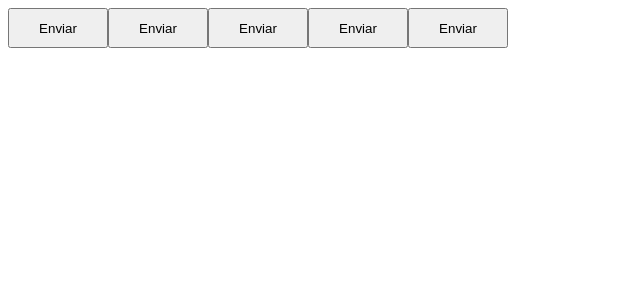
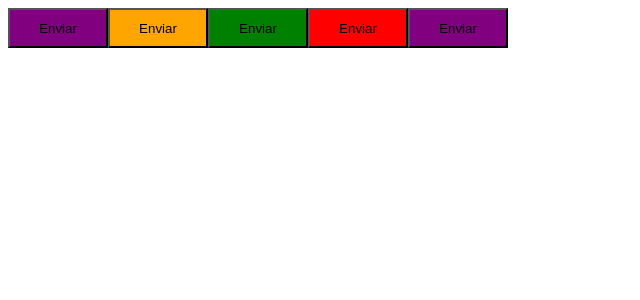
Before and after one commit to Marianadias503/M-todo-Pomodoro, a React (Vite) app in the folder ProjetoPomodoro/: page / in a window 1280 px wide. Shown: the top 300 px of the page, without its empty margins (0-640 px from the left). Built offline with nearby package versions, Linux system fonts and the light colour scheme.

Commit message:
ultilizando styled components

```diff
--- a/ProjetoPomodoro/src/App.tsx
+++ b/ProjetoPomodoro/src/App.tsx
@@ -7,7 +7,7 @@ export function App() {
 
 <>
 <Buttton variant="primary"  />
-<Buttton variant="secundary" />
+<Buttton variant="secondary" />
 <Buttton variant="success" />
 <Buttton variant="danger" />
 <Buttton/>
--- a/ProjetoPomodoro/src/components/Button.styles.ts
+++ b/ProjetoPomodoro/src/components/Button.styles.ts
@@ -1,20 +1,27 @@
-import styled from "styled-components";
 
-export type ButtonVariant='primary' | 'secundary' | 'danger' | 'success' ;
+import styled from 'styled-components';
 
-
-
-
-
-
-interface ButtonContainerProps{
+export type ButtonVariant = 'primary' | 'secondary' | 'danger' | 'success' ;
+interface ButtonContainerPros {
     variant: ButtonVariant;
 }
+const buttonVariants = {
+    primary:'purple',
+    secondary:'orange',
+    danger:'red',
+    success:'green',
+ };
 
-
-export const ButtonContainer = styled.button<ButtonContainerProps>`
+export const ButtonContainer = styled.button <ButtonContainerPros>`
 
 width:100px;
 height:40px;
 
+${props =>{
+    return  `background-color: ${buttonVariants[props.variant]}`
+
+}}
+
+
+
 `
--- a/ProjetoPomodoro/src/components/Button.tsx
+++ b/ProjetoPomodoro/src/components/Button.tsx
@@ -1,9 +1,11 @@
-import styles from './Button.module.css';
+
 import { ButtonContainer, ButtonVariant } from './Button.styles';
 interface ButtonProps{
     variant?: ButtonVariant;
 }
 
+
+
 export function Buttton ({variant = 'primary'}:ButtonProps){
-    return <ButtonContainer variant={variant}> Enviar</ButtonContainer>
+    return <ButtonContainer variant = {variant}> Enviar</ButtonContainer>
 }
```
